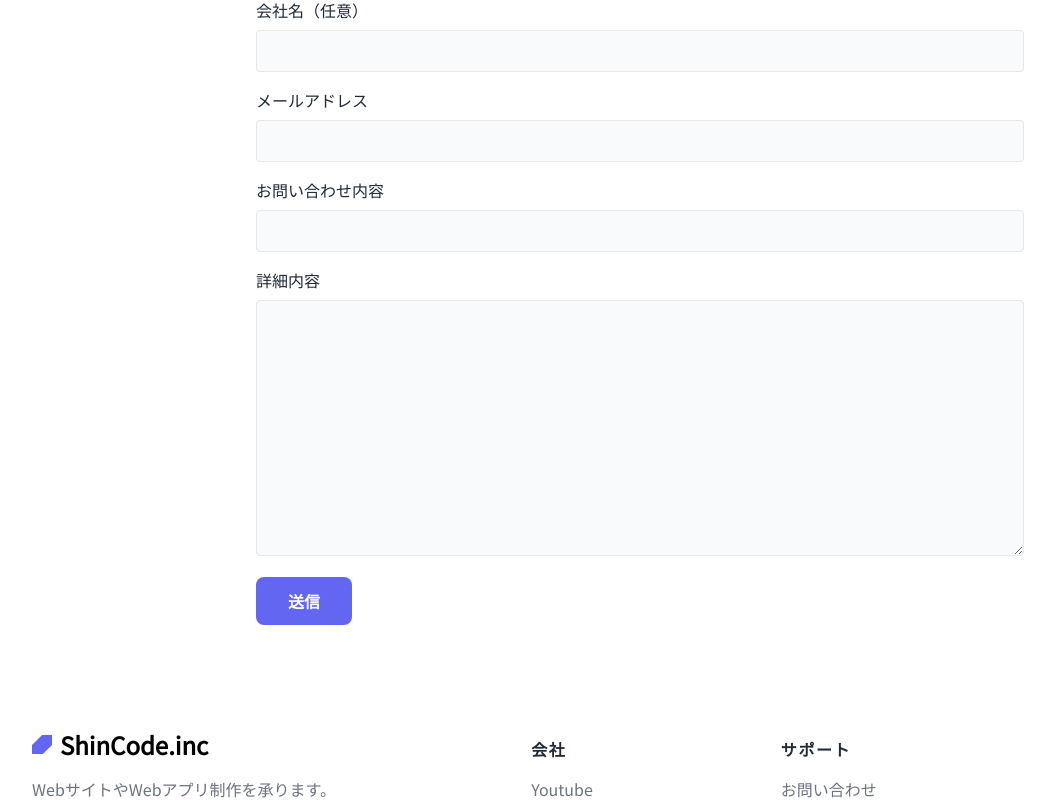
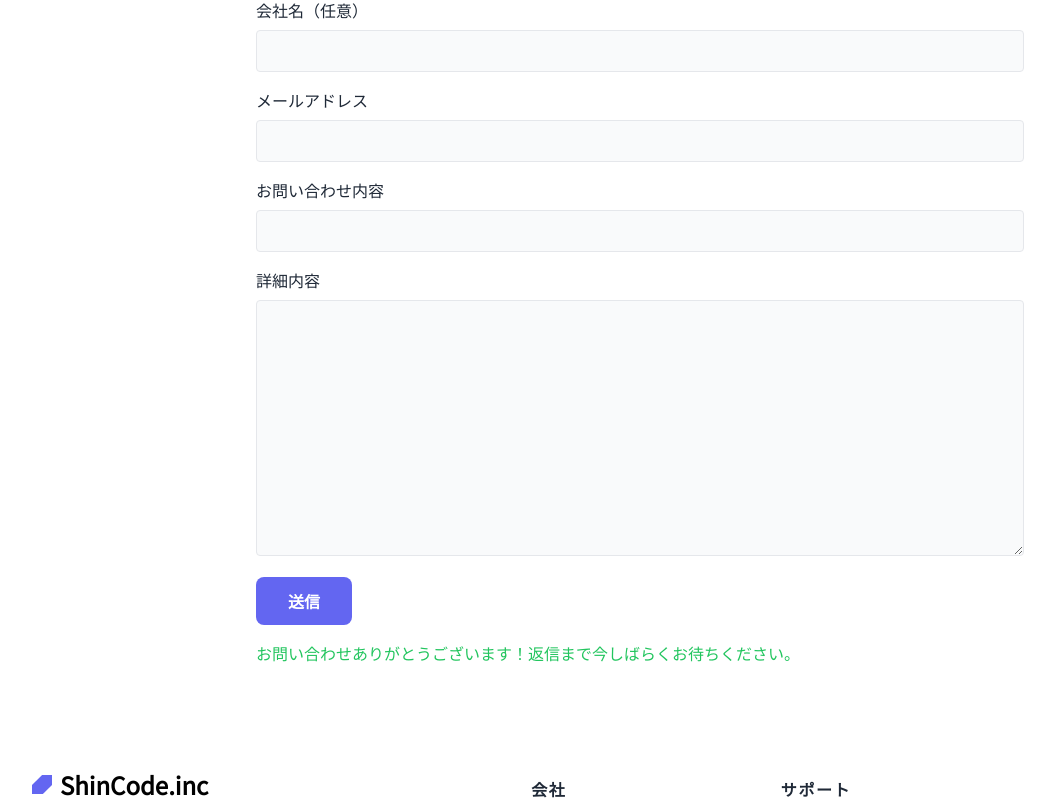
Before and after one commit to Shin-sibainu/shincode-inc-hp, a Next.js app: page / in a window 1280 px wide. Shown: the part 3641-4441 px from the top of the page, without its empty margins (0-1055 px from the left). Built offline with nearby package versions, Linux system fonts and the light colour scheme.

Commit message:
form successed

```diff
--- a/src/pages/index.tsx
+++ b/src/pages/index.tsx
@@ -7,7 +7,7 @@ import Head from "next/head";
 import Link from "next/link";
 import Header from "../components/Header";
 import { motion, useInView } from "framer-motion";
-import { useRef } from "react";
+import { useRef, useState } from "react";
 import { useForm } from "react-hook-form";
 import emailjs from "emailjs-com";
 
@@ -23,6 +23,8 @@ export default function Home() {
   const isInView4 = useInView(ref4, { once: true, margin: "-110px" });
   const isInView5 = useInView(ref5, { once: true, margin: "-110px" });
 
+  const [formSubmitted, setFormSubmitted] = useState(true);
+
   const fadeIn = {
     hidden: { opacity: 0 },
     visible: { opacity: 1 },
@@ -31,6 +33,7 @@ export default function Home() {
   const {
     register,
     handleSubmit,
+    reset,
     formState: { errors },
   } = useForm();
 
@@ -40,10 +43,12 @@ export default function Home() {
       .send("service_co4320p", "template_xne9yqe", data, "_3C4XqSTeKsFjAnJx")
       .then(
         (result) => {
-          console.log(result.text);
+          // console.log(result.text);
+          reset();
+          setFormSubmitted(true);
         },
         (error) => {
-          console.log(error.text);
+          // console.log(error.text);
         }
       );
   };
@@ -672,6 +677,11 @@ export default function Home() {
                   送信
                 </button>
               </div>
+              {formSubmitted && (
+                <span className="text-green-500 whitespace-nowrap">
+                  お問い合わせありがとうございます！返信まで今しばらくお待ちください。
+                </span>
+              )}
             </form>
           </div>
         </section>
```
